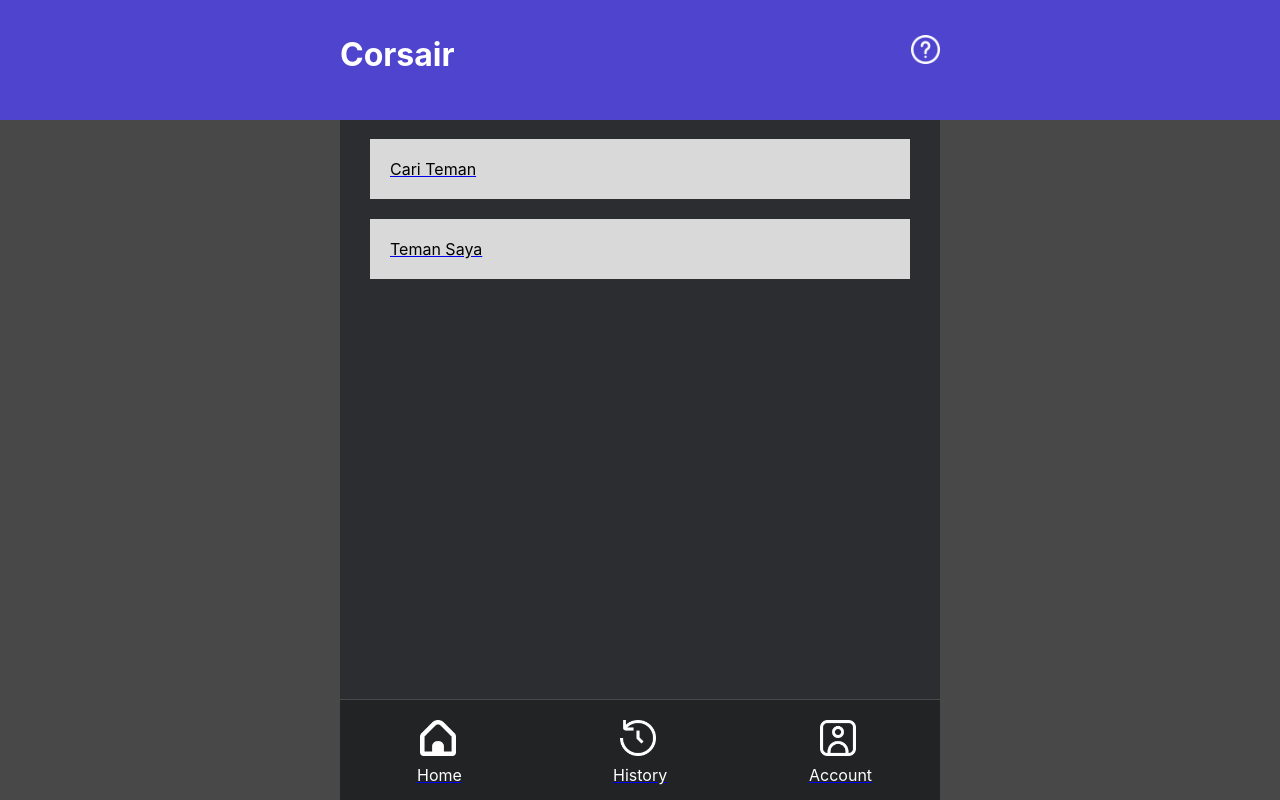
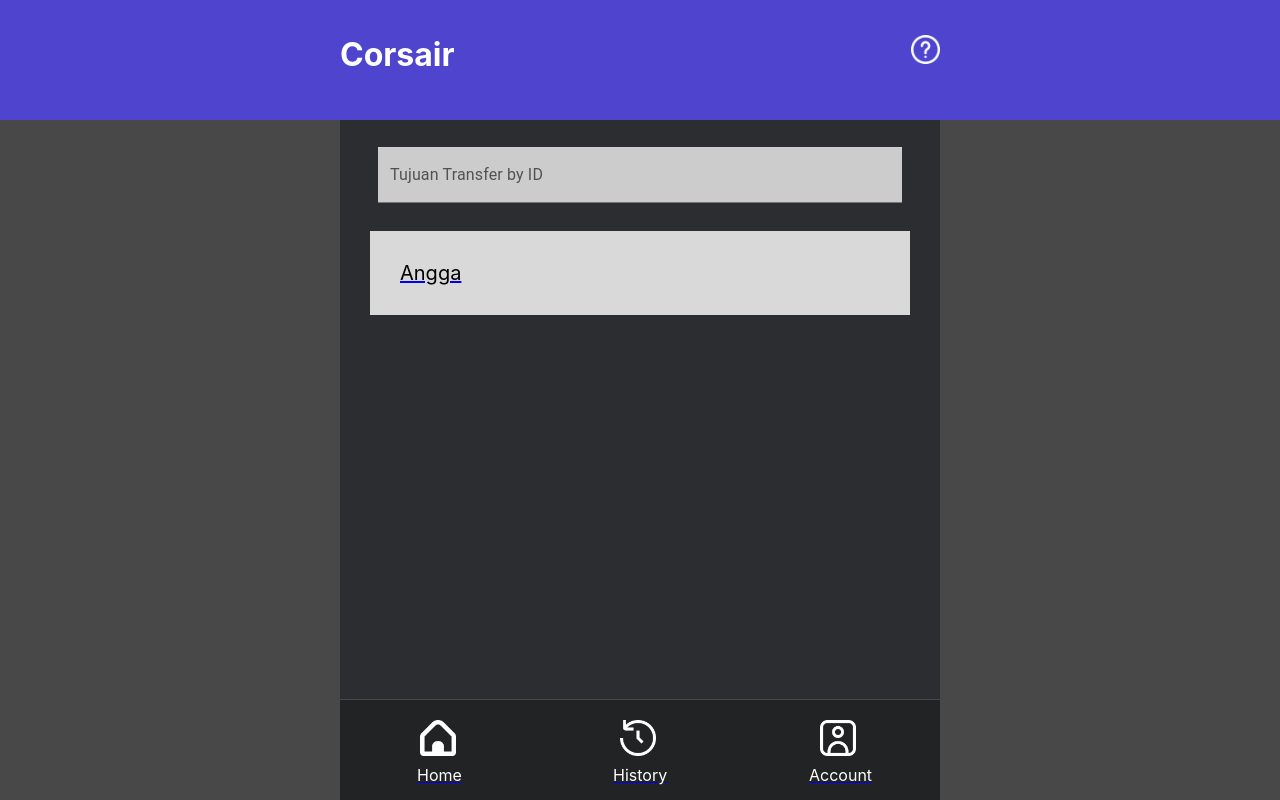
Before and after one commit to GungdeAngga/react-ta, a React (Create React App) app: page /FriendContent in a window 1280 px wide. Built offline with nearby package versions, Linux system fonts and the light colour scheme.

Commit message:
transfer to page done

```diff
--- a/src/components/friend/FriendContent.js
+++ b/src/components/friend/FriendContent.js
@@ -1,5 +1,7 @@
 import React from 'react'
 import { Link } from 'react-router-dom'
+import Box from '@mui/material/Box';
+import TextField from '@mui/material/TextField';
 
 const style = {
     MainContent: {
@@ -17,9 +19,10 @@ const style = {
       height: "680px",
     },
     menu:{
-        padding: "20px",
-        background: "#D9D9D9",
-        display: "flex",
+      padding: "30px",
+      background: "#D9D9D9",
+      display: "flex",
+      fontSize: "20px",
     },
     menuText:{
         color: "black",
@@ -33,12 +36,21 @@ export default function FriendContent() {
     <div style={style.MainContent}>
         <div style={style.Content}>
         <span style={style.text}>Tujuan Transfer</span><br/><br/>
-        <Link to="/" style={style.menu}>
-            <span style={style.menuText}>Cari Teman</span>
-        </Link><br/>
-        <Link to="/" style={style.menu}>
-            <span style={style.menuText}>Teman Saya</span>
-        </Link><br/>
+
+        <Box
+          component="form"
+          sx={{
+            '& > :not(style)': { m: 1, width: '97%', background: '#D9D9D9' },
+          }}
+          noValidate
+          autoComplete="off"
+        >
+            <TextField id="filled-basic" label="Tujuan Transfer by ID" variant="filled" />
+        </Box><br/>
+
+        <Link to="/TransferPage" style={style.menu}>
+            <span style={style.menuText}>Angga</span>
+        </Link>
         </div>
     </div>
   )
```
